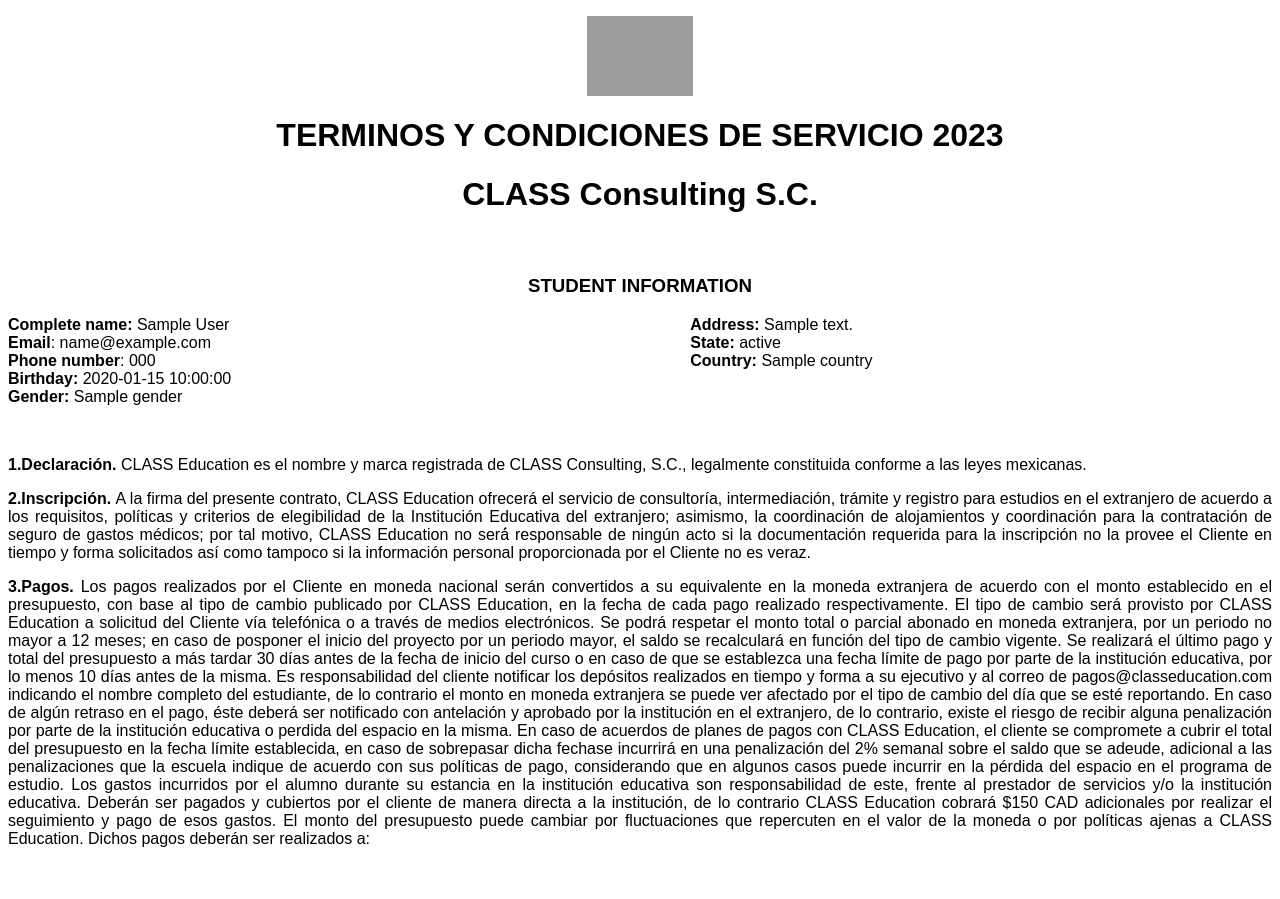
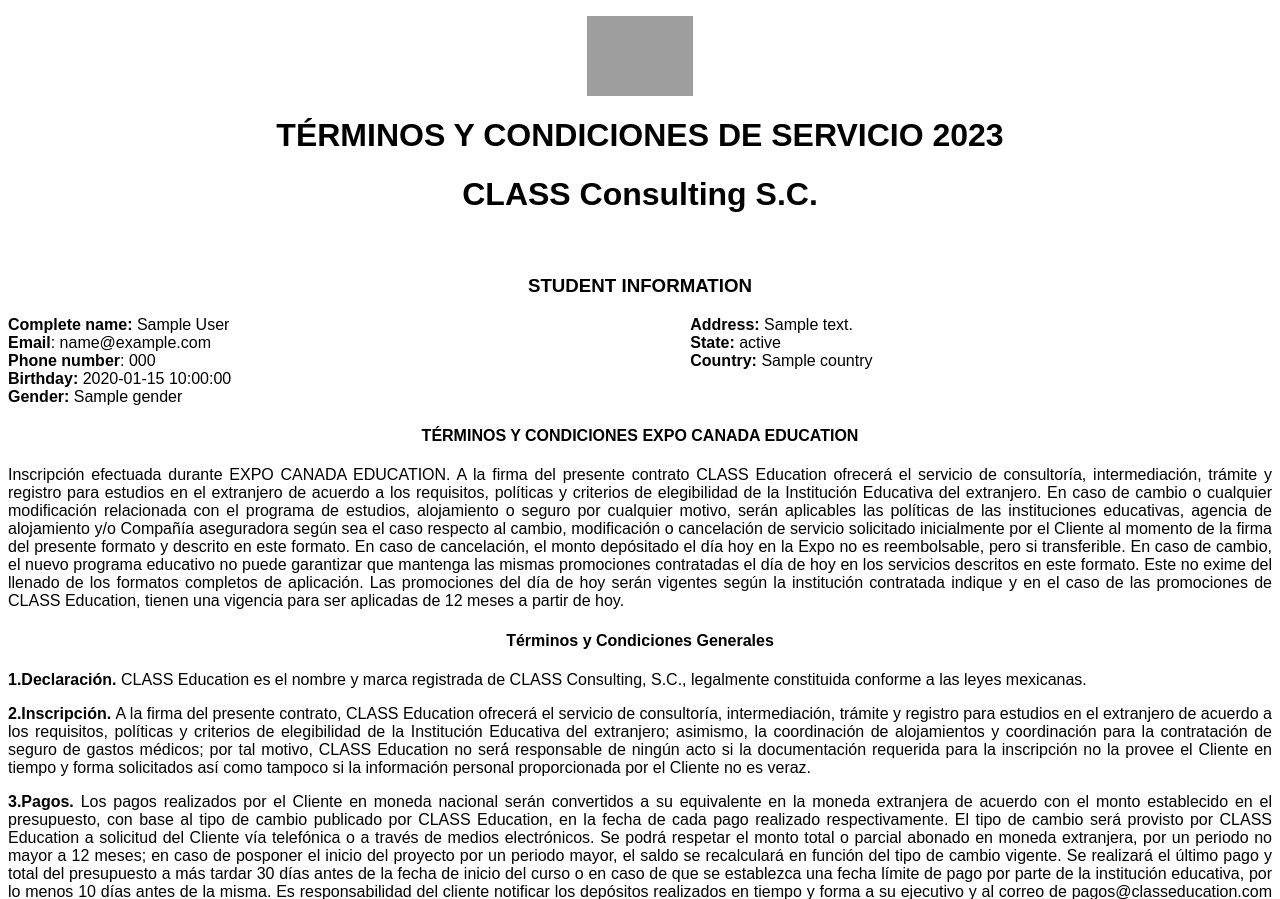
Before and after one commit to Spotynet/events-class-education-utils, a Python web app: template create_pdf/templates/terms_and_conditions_template.html in a window 1280 px wide. Shown: the top 899 px of the page. Run offline with Jinja, Linux system fonts and the light colour scheme; the template is opened without the code that fills it: most values are stand-ins (such as "Sample title", 1, 10 or a date in 2020); grey boxes are pictures that could not be loaded.

Commit message:
modified to html templates

```diff
--- a/create_pdf/templates/terms_and_conditions_template.html
+++ b/create_pdf/templates/terms_and_conditions_template.html
@@ -9,9 +9,9 @@
 
 <body style="font-family: Arial, Helvetica, sans-serif">
   <p><img style="display: block; margin-left: auto; margin-right: auto;"
-      src="https://events-class-education-utils-storage-prod.s3.amazonaws.com/assets/logos/logo_class_horizontal.png" alt="" width=""
-      height="80" /></p>
-  <h1 style="text-align: center;"><strong>TERMINOS Y CONDICIONES DE SERVICIO 2023</strong></h1>
+      src="https://events-class-education-utils-storage-prod.s3.amazonaws.com/assets/logos/logo_class_horizontal.png"
+      alt="" width="" height="80" /></p>
+  <h1 style="text-align: center;"><strong>TÉRMINOS Y CONDICIONES DE SERVICIO 2023</strong></h1>
   <h1 style="text-align: center;"><strong>CLASS Consulting S.C.</strong></h1>
   <h3 style="text-align: center;">&nbsp;</h3>
   <h3 style="text-align: center;"><strong>STUDENT INFORMATION</strong></h3>
@@ -20,7 +20,8 @@
       <tr style="height: 18px;">
         <td style="width: 53.9773%; height: 18px; vertical-align: initial;">
           <p style="margin: 0;"><strong>Complete name:</strong> {{first_name}}
-            {{last_name}}<br /><strong>Email</strong>: {{email}}<br /><strong>Phone number</strong>: {{phone}}<br /><strong>Birthday:
+            {{last_name}}<br /><strong>Email</strong>: {{email}}<br /><strong>Phone number</strong>:
+            {{phone}}<br /><strong>Birthday:
             </strong>{{birthday}}<strong><br /><strong>Gender</strong>: </strong>{{gender}}</p>
         </td>
         <td style="width: 46.0227%; height: 18px; vertical-align: initial;">
@@ -31,7 +32,26 @@
       </tr>
     </tbody>
   </table>
-  <p>&nbsp;</p>
+
+  <h4 style="text-align: center;">TÉRMINOS Y CONDICIONES EXPO CANADA EDUCATION
+  </h4>
+  <p style="text-align: justify;">Inscripción efectuada durante EXPO CANADA EDUCATION. A la firma del presente contrato
+    CLASS Education ofrecerá el servicio de consultoría, intermediación, trámite y registro para estudios en el
+    extranjero de acuerdo a los requisitos, políticas y criterios de elegibilidad de la Institución Educativa del
+    extranjero. En caso de cambio o cualquier modificación relacionada con el programa de estudios, alojamiento o
+    seguro por cualquier motivo, serán aplicables las políticas de las instituciones educativas, agencia de
+    alojamiento y/o Compañía aseguradora según sea el caso respecto al cambio, modificación o cancelación de
+    servicio solicitado inicialmente por el Cliente al momento de la firma del presente formato y descrito en este
+    formato. En caso de cancelación, el monto depósitado el día hoy en la Expo no es reembolsable, pero si
+    transferible. En caso de cambio, el nuevo programa educativo no puede garantizar que mantenga las mismas promociones
+    contratadas el día de hoy en los servicios descritos en este formato. Este no exime del llenado de los formatos
+    completos de aplicación. Las promociones del día de hoy serán vigentes según la institución contratada indique
+    y en el caso de las promociones de CLASS Education, tienen una vigencia para ser aplicadas de 12 meses a partir de
+    hoy.
+  </p>
+
+  <h4 style="text-align: center;">Términos y Condiciones Generales
+  </h4>
   <p style="text-align: justify;"><strong>1.Declaraci&oacute;n. </strong>CLASS Education es el nombre y marca registrada
     de CLASS Consulting, S.C., legalmente constituida conforme a las leyes mexicanas.</p>
   <p style="text-align: justify;"><strong>2.Inscripci&oacute;n. </strong>A la firma del presente contrato, CLASS
@@ -342,7 +362,7 @@
   <p>&nbsp;</p>
   <h3 style="text-align: center;"><strong><span>SIGNATURE OF STUDENT OR PARENT</span></strong></h3>
   <p style="text-align: center;"><strong><span><img style="display: block; margin-left: auto; margin-right: auto;"
-          src="{{signature_url}}" alt="" width="300" height="110" /></span></strong><br/>{{date}}</p>
+          src="{{signature_url}}" alt="" width="300" height="110" /></span></strong><br />{{date}}</p>
 </body>
 
 </html>
```
Also changed, not shown: create_pdf/templates/application_template.html (+21 -14 lines), create_pdf/templates/payment_template.html (+28 -8 lines), create_pdf/templates/quote_template.html (+15 -11 lines).
